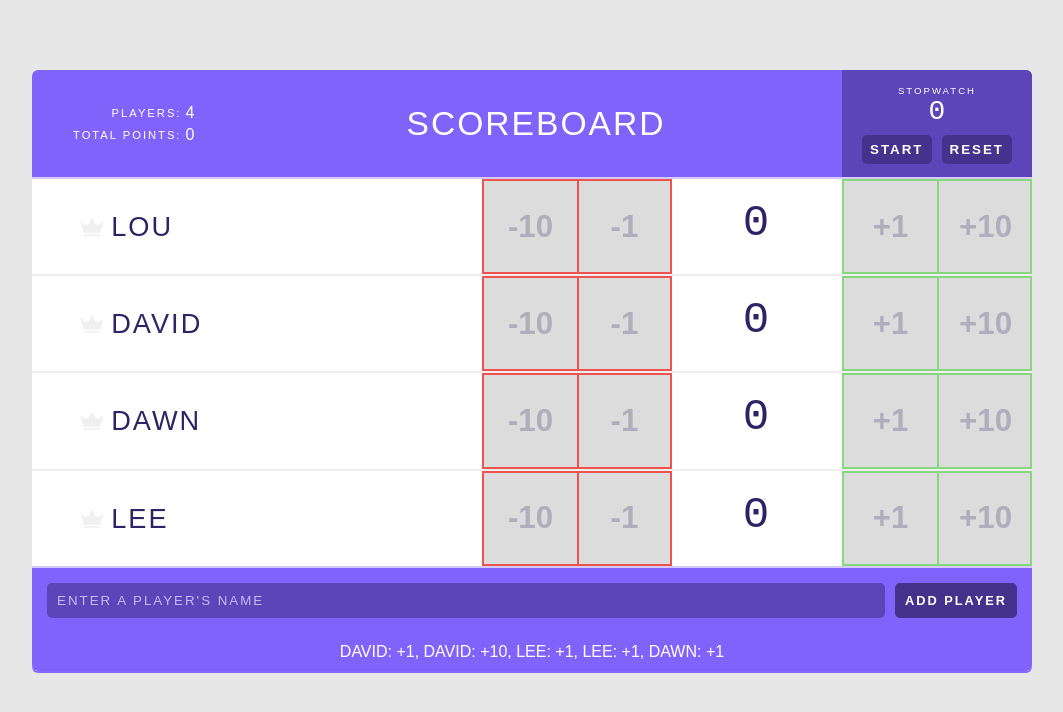
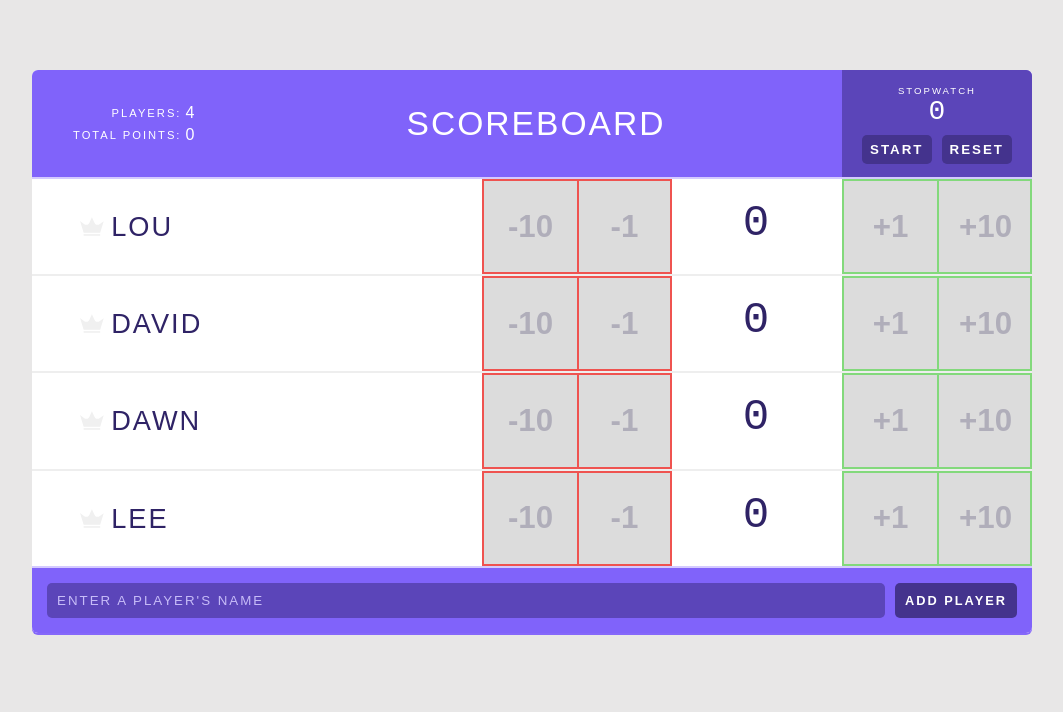
Before and after one commit to LeeVaughn/scorekeeper-v2, a React (Create React App) app: page / in a window 1280 px wide. Shown: the top 712 px of the page, without its empty margins (108-1171 px from the left). Built offline with nearby package versions, Linux system fonts and the light colour scheme.

Commit message:
commented out ticker component

```diff
--- a/src/components/App.js
+++ b/src/components/App.js
@@ -39,7 +39,7 @@ class App extends Component {
               )}
 
               <AddPlayerForm addPlayer={ context.actions.handleAddPlayer } />
-              <Ticker />
+              {/* <Ticker /> */}
             </div>
           );
         }}
```
